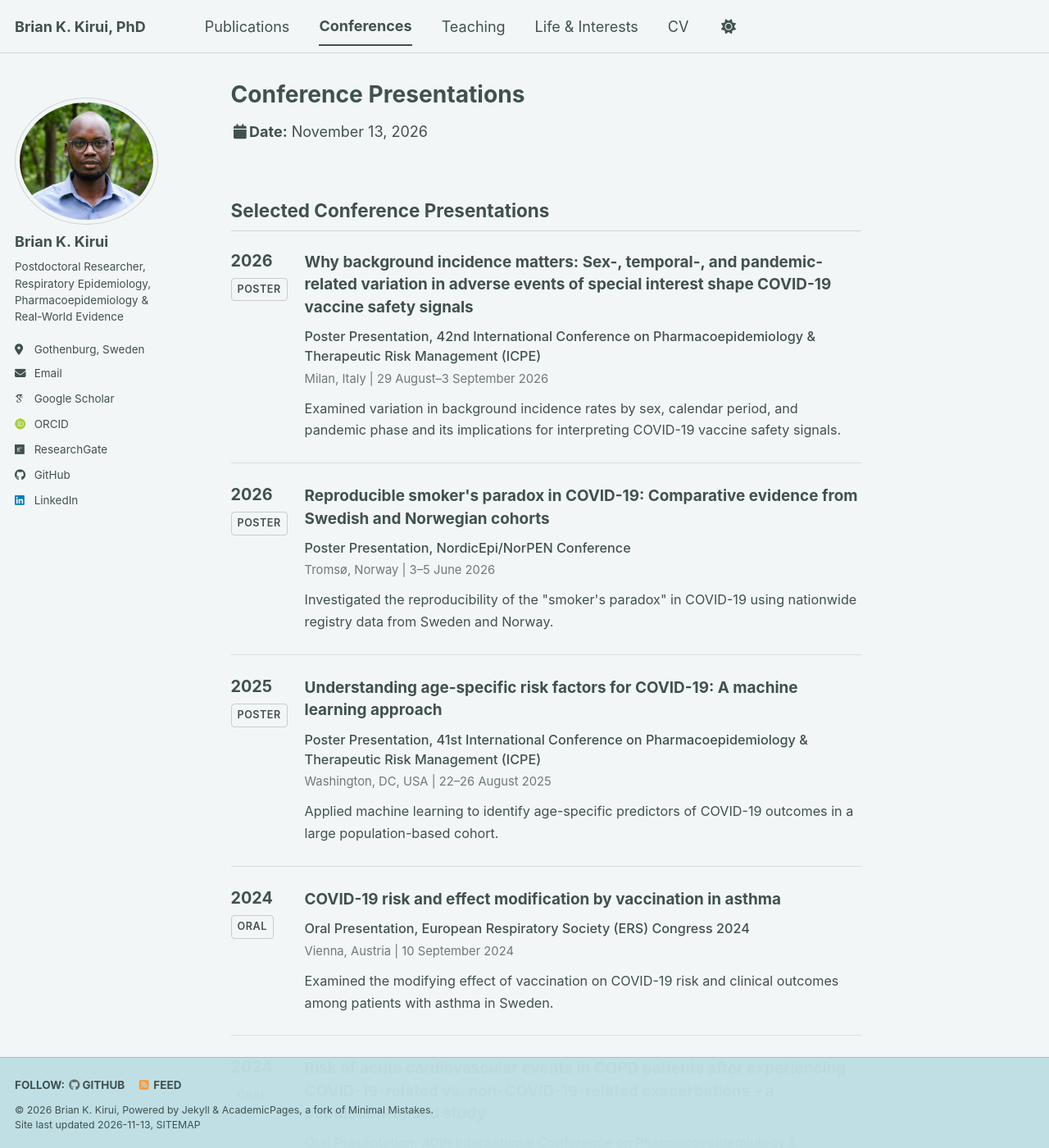
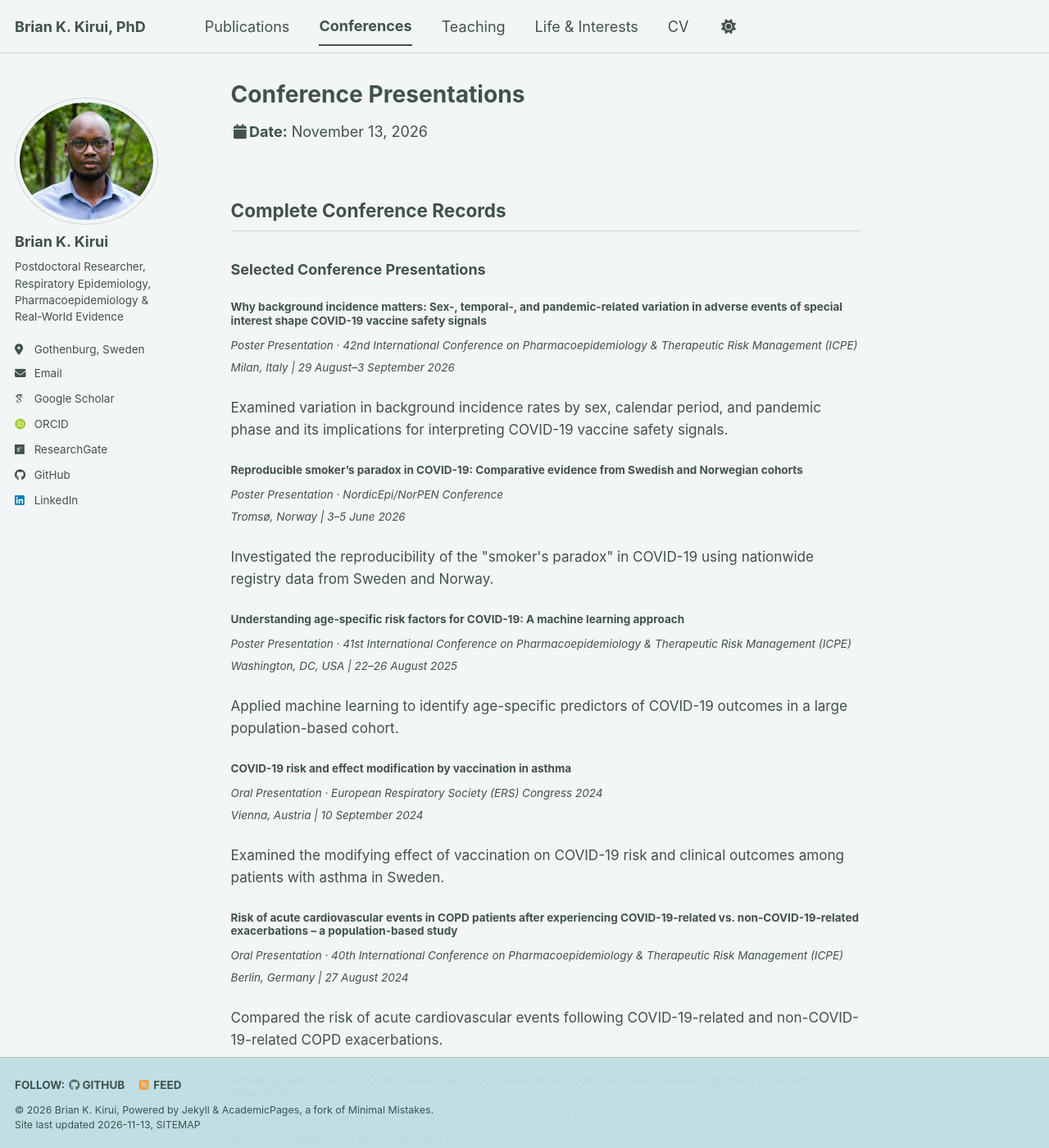
Before and after one commit to BrianKibiwott/briankibiwott.github.io, a Jekyll site: the page built from _talks/talks.md, in a window 1280 px wide and 1400 px high. Shown: the whole window at 82% size. Built offline with Jekyll 4.4.1, drawn with Linux system fonts in a browser that asks for light colours; some web fonts are replaced; a script bundle is joined from its source files by our own code; library files that are not in the unit come from our copies; some of the changed text lies outside the part shown.

Commit message:
Improve selected conference presentations formatting

```diff
--- a/_talks/talks.md
+++ b/_talks/talks.md
@@ -5,117 +5,97 @@ type: "Talk"
 permalink: /talks/
 author_profile: true
 ---
-## Selected Conference Presentations
+## Complete Conference Records
 
-<div class="conference-timeline">
+### Selected Conference Presentations
 
-  <article class="timeline-item">
-    <div class="timeline-meta">
-      <span class="timeline-year">2026</span>
-      <span class="timeline-type">Poster</span>
-    </div>
-    <div class="timeline-content">
-      <h3>Why background incidence matters: Sex-, temporal-, and pandemic-related variation in adverse events of special interest shape COVID-19 vaccine safety signals</h3>
-      <p class="timeline-conference">Poster Presentation, 42nd International Conference on Pharmacoepidemiology &amp; Therapeutic Risk Management (ICPE)</p>
-      <p class="timeline-location">Milan, Italy | 29 August–3 September 2026</p>
-      <p class="timeline-description">Examined variation in background incidence rates by sex, calendar period, and pandemic phase and its implications for interpreting COVID-19 vaccine safety signals.</p>
-    </div>
-  </article>
+#### Why background incidence matters: Sex-, temporal-, and pandemic-related variation in adverse events of special interest shape COVID-19 vaccine safety signals
 
-  <article class="timeline-item">
-    <div class="timeline-meta">
-      <span class="timeline-year">2026</span>
-      <span class="timeline-type">Poster</span>
-    </div>
-    <div class="timeline-content">
-      <h3>Reproducible smoker&#x27;s paradox in COVID-19: Comparative evidence from Swedish and Norwegian cohorts</h3>
-      <p class="timeline-conference">Poster Presentation, NordicEpi/NorPEN Conference</p>
-      <p class="timeline-location">Tromsø, Norway | 3–5 June 2026</p>
-      <p class="timeline-description">Investigated the reproducibility of the &quot;smoker&#x27;s paradox&quot; in COVID-19 using nationwide registry data from Sweden and Norway.</p>
-    </div>
-  </article>
+<small>
+<i>Poster Presentation · 42nd International Conference on Pharmacoepidemiology & Therapeutic Risk Management (ICPE)</i><br>
+<i>Milan, Italy | 29 August–3 September 2026</i>
+</small>
 
-  <article class="timeline-item">
-    <div class="timeline-meta">
-      <span class="timeline-year">2025</span>
-      <span class="timeline-type">Poster</span>
-    </div>
-    <div class="timeline-content">
-      <h3>Understanding age-specific risk factors for COVID-19: A machine learning approach</h3>
-      <p class="timeline-conference">Poster Presentation, 41st International Conference on Pharmacoepidemiology &amp; Therapeutic Risk Management (ICPE)</p>
-      <p class="timeline-location">Washington, DC, USA | 22–26 August 2025</p>
-      <p class="timeline-description">Applied machine learning to identify age-specific predictors of COVID-19 outcomes in a large population-based cohort.</p>
-    </div>
-  </article>
+<p style="font-size: 0.95em; line-height: 1.6;">
+Examined variation in background incidence rates by sex, calendar period, and pandemic phase and its implications for interpreting COVID-19 vaccine safety signals.
+</p>
 
-  <article class="timeline-item">
-    <div class="timeline-meta">
-      <span class="timeline-year">2024</span>
-      <span class="timeline-type">Oral</span>
-    </div>
-    <div class="timeline-content">
-      <h3>COVID-19 risk and effect modification by vaccination in asthma</h3>
-      <p class="timeline-conference">Oral Presentation, European Respiratory Society (ERS) Congress 2024</p>
-      <p class="timeline-location">Vienna, Austria | 10 September 2024</p>
-      <p class="timeline-description">Examined the modifying effect of vaccination on COVID-19 risk and clinical outcomes among patients with asthma in Sweden.</p>
-    </div>
-  </article>
+#### Reproducible smoker's paradox in COVID-19: Comparative evidence from Swedish and Norwegian cohorts
 
-  <article class="timeline-item">
-    <div class="timeline-meta">
-      <span class="timeline-year">2024</span>
-      <span class="timeline-type">Oral</span>
-    </div>
-    <div class="timeline-content">
-      <h3>Risk of acute cardiovascular events in COPD patients after experiencing COVID-19-related vs. non-COVID-19-related exacerbations – a population-based study</h3>
-      <p class="timeline-conference">Oral Presentation, 40th International Conference on Pharmacoepidemiology &amp; Therapeutic Risk Management (ICPE)</p>
-      <p class="timeline-location">Berlin, Germany | 27 August 2024</p>
-      <p class="timeline-description">Compared the risk of acute cardiovascular events following COVID-19-related and non-COVID-19-related COPD exacerbations.</p>
-    </div>
-  </article>
+<small>
+<i>Poster Presentation · NordicEpi/NorPEN Conference</i><br>
+<i>Tromsø, Norway | 3–5 June 2026</i>
+</small>
 
-  <article class="timeline-item">
-    <div class="timeline-meta">
-      <span class="timeline-year">2023</span>
-      <span class="timeline-type">Oral</span>
-    </div>
-    <div class="timeline-content">
-      <h3>Smoking status and COVID-19-related risk in four Swedish non-communicable disease registries: A non-intuitive association?</h3>
-      <p class="timeline-conference">Oral Presentation, Swedish Register-Based Research Summit 2023</p>
-      <p class="timeline-location">Stockholm, Sweden | 14 November 2023</p>
-      <p class="timeline-description">Investigated associations between smoking status and COVID-19 outcomes across four Swedish national disease registries.</p>
-    </div>
-  </article>
+<p style="font-size: 0.95em; line-height: 1.6;">
+Investigated the reproducibility of the "smoker's paradox" in COVID-19 using nationwide registry data from Sweden and Norway.
+</p>
 
-  <article class="timeline-item">
-    <div class="timeline-meta">
-      <span class="timeline-year">2022</span>
-      <span class="timeline-type">Oral</span>
-    </div>
-    <div class="timeline-content">
-      <h3>Inhaled corticosteroids and COVID-19 risk and outcomes – Findings from a population-based cohort within the SCIFI-PEARL project</h3>
-      <p class="timeline-conference">Oral Presentation, 38th International Conference on Pharmacoepidemiology &amp; Therapeutic Risk Management (ICPE)</p>
-      <p class="timeline-location">Copenhagen, Denmark | 27 August 2022</p>
-      <p class="timeline-description">Examined associations between inhaled corticosteroid use and COVID-19 risk and severity in a population-based cohort.</p>
-    </div>
-  </article>
+#### Understanding age-specific risk factors for COVID-19: A machine learning approach
 
-  <article class="timeline-item">
-    <div class="timeline-meta">
-      <span class="timeline-year">2021</span>
-      <span class="timeline-type">Oral</span>
-    </div>
-    <div class="timeline-content">
-      <h3>Characteristics and outcomes of COVID-19 patients with preexisting COPD in Sweden: A population-based register study</h3>
-      <p class="timeline-conference">Oral Presentation, 13th Annual Nordic Pharmacoepidemiological Network Meeting (NorPEN)</p>
-      <p class="timeline-location">Virtual Conference | 11 November 2021</p>
-      <p class="timeline-description">Described the clinical characteristics and outcomes of Swedish patients with preexisting COPD diagnosed with COVID-19.</p>
-    </div>
-  </article>
+<small>
+<i>Poster Presentation · 41st International Conference on Pharmacoepidemiology & Therapeutic Risk Management (ICPE)</i><br>
+<i>Washington, DC, USA | 22–26 August 2025</i>
+</small>
 
-</div>
+<p style="font-size: 0.95em; line-height: 1.6;">
+Applied machine learning to identify age-specific predictors of COVID-19 outcomes in a large population-based cohort.
+</p>
 
-## Complete Conference Records
+#### COVID-19 risk and effect modification by vaccination in asthma
+
+<small>
+<i>Oral Presentation · European Respiratory Society (ERS) Congress 2024</i><br>
+<i>Vienna, Austria | 10 September 2024</i>
+</small>
+
+<p style="font-size: 0.95em; line-height: 1.6;">
+Examined the modifying effect of vaccination on COVID-19 risk and clinical outcomes among patients with asthma in Sweden.
+</p>
+
+#### Risk of acute cardiovascular events in COPD patients after experiencing COVID-19-related vs. non-COVID-19-related exacerbations – a population-based study
+
+<small>
+<i>Oral Presentation · 40th International Conference on Pharmacoepidemiology & Therapeutic Risk Management (ICPE)</i><br>
+<i>Berlin, Germany | 27 August 2024</i>
+</small>
+
+<p style="font-size: 0.95em; line-height: 1.6;">
+Compared the risk of acute cardiovascular events following COVID-19-related and non-COVID-19-related COPD exacerbations.
+</p>
+
+#### Smoking status and COVID-19-related risk in four Swedish non-communicable disease registries: A non-intuitive association?
+
+<small>
+<i>Oral Presentation · Swedish Register-Based Research Summit 2023</i><br>
+<i>Stockholm, Sweden | 14 November 2023</i>
+</small>
+
+<p style="font-size: 0.95em; line-height: 1.6;">
+Investigated associations between smoking status and COVID-19 outcomes across four Swedish national disease registries.
+</p>
+
+#### Inhaled corticosteroids and COVID-19 risk and outcomes – Findings from a population-based cohort within the SCIFI-PEARL project
+
+<small>
+<i>Oral Presentation · 38th International Conference on Pharmacoepidemiology & Therapeutic Risk Management (ICPE)</i><br>
+<i>Copenhagen, Denmark | 27 August 2022</i>
+</small>
+
+<p style="font-size: 0.95em; line-height: 1.6;">
+Examined associations between inhaled corticosteroid use and COVID-19 risk and severity in a population-based cohort.
+</p>
+
+#### Characteristics and outcomes of COVID-19 patients with preexisting COPD in Sweden: A population-based register study
+
+<small>
+<i>Oral Presentation · 13th Annual Nordic Pharmacoepidemiological Network Meeting (NorPEN)</i><br>
+<i>Virtual Conference | 11 November 2021</i>
+</small>
+
+<p style="font-size: 0.95em; line-height: 1.6;">
+Described the clinical characteristics and outcomes of Swedish patients with preexisting COPD diagnosed with COVID-19.
+</p>
 
 The following records include oral presentations, poster presentations, and conference abstracts, listed in reverse chronological order. My name is highlighted in bold.
 
```
